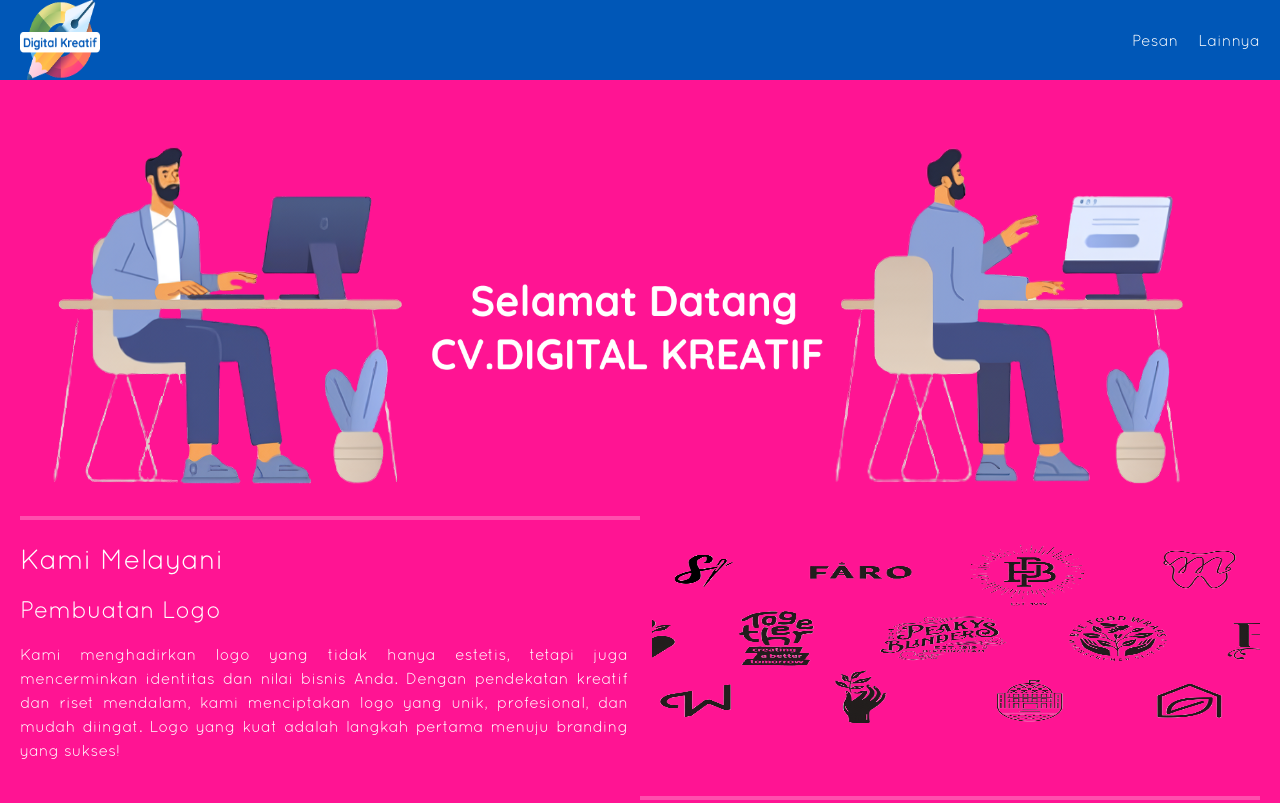
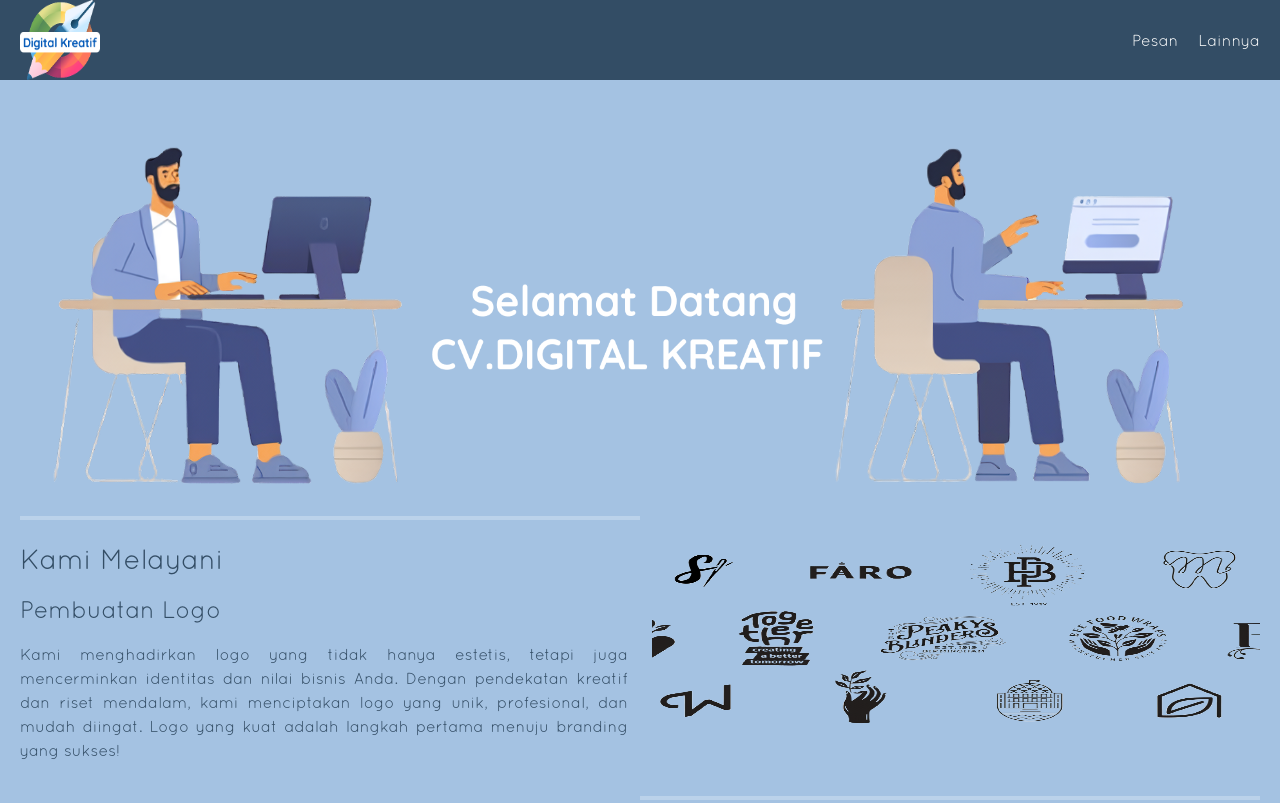
Before and after one commit to AngelinaParamitha2327240018/24252-PAW1-Tugas1, a plain HTML site: page index.html in a window 1280 px wide. Shown: the top 803 px of the page. Drawn offline with nearby package versions, Linux system fonts and the light colour scheme.

Commit message:
UpdatePerubahanWarnaBGdanTulisan

```diff
--- a/css/style.css
+++ b/css/style.css
@@ -17,7 +17,7 @@
 }
 
 .headerContainer{
-    background-color: #0057B7;
+    background-color: #334d65;
     height: 80px;
     width: 100%;
     display: flex;
@@ -47,7 +47,7 @@
 }
 
 .containerMid{
-    background-color: #FF1493;
+    background-color: #a4c2e2;
     width: 100%;
     min-height: 100vh;
     height: auto;
@@ -67,7 +67,7 @@
 
 .containerMid h3, .containerMid p, .containerMid h4,.containerMid h5,.containerMid a{
     padding-top: 10px;
-    color: white;
+    color: #334d65;
     text-align: justify;
     text-decoration: none;
 }
@@ -77,7 +77,7 @@
 }
 
 .containerMid li{
-    color: white;
+    color: #334d65;
     padding-top: 10px;
     font-size: 20px;
 }
```
